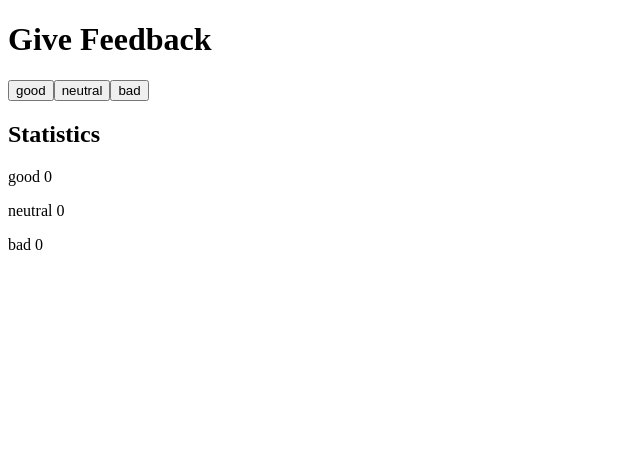
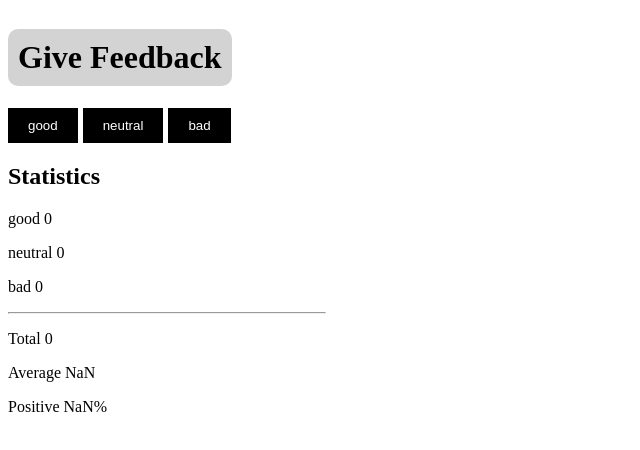
Before and after one commit to Grincode/FSO2024, a React (Vite) app in the folder part1/unicafe/: page / in a window 1280 px wide. Shown: the top 450 px of the page, without its empty margins (0-640 px from the left). Built offline with nearby package versions, Linux system fonts and the light colour scheme.

Commit message:
unicafe paso 2

```diff
--- a/part1/unicafe/src/App.jsx
+++ b/part1/unicafe/src/App.jsx
@@ -1,7 +1,20 @@
 import { useState } from 'react'
 
 const Button = (props) => (
-  <button onClick={props.handleClick}>
+  <button
+    style={{
+      marginRight: '5px', // Espaciado entre botones
+      backgroundColor: 'black',
+      color: 'white',
+      border: 'none',
+      padding: '10px 20px',
+      cursor: 'pointer',
+      transition: 'background-color 0.3s, color 0.3s',
+    }}
+    onClick={props.handleClick}
+    onMouseEnter={(e) => e.target.style.backgroundColor = 'red'} // Hover
+    onMouseLeave={(e) => e.target.style.backgroundColor = 'black'}
+  >
     {props.text}
   </button>
 )
@@ -11,11 +24,25 @@ const App = () => {
   const [good, setGood] = useState(0)
   const [neutral, setNeutral] = useState(0)
   const [bad, setBad] = useState(0)
-  console.log('Counters', good, neutral, bad)
+
+
+  const total = good + neutral + bad;
+  console.log('Total', total)
+  const average = ((good - bad) / total).toFixed(2)
+  console.log('Average', average)
+  const positive = ((good / total) * 100).toFixed(2)
+  console.log('Positive', positive)
 
   return (
     <div>
-      <h1>Give Feedback</h1>
+      <h1 style={{
+        backgroundColor: 'lightgray',
+        padding: '10px',
+        borderRadius: '10px',
+        display: 'inline-block'
+      }}
+      >Give Feedback</h1>
+      <br></br>
       <Button handleClick={() => setGood(good + 1)} text="good" />
       <Button handleClick={() => setNeutral(neutral + 1)} text="neutral" />
       <Button handleClick={() => setBad(bad + 1)} text="bad" />
@@ -23,7 +50,11 @@ const App = () => {
       <p>good {good}</p>
       <p>neutral {neutral}</p>
       <p>bad {bad}</p>
-    </div>
+      <hr width="25%" align="left" />
+      <p>Total {total}</p>
+      <p>Average {average}</p>
+      <p>Positive {positive}%</p>
+    </div >
   )
 }
 
```
